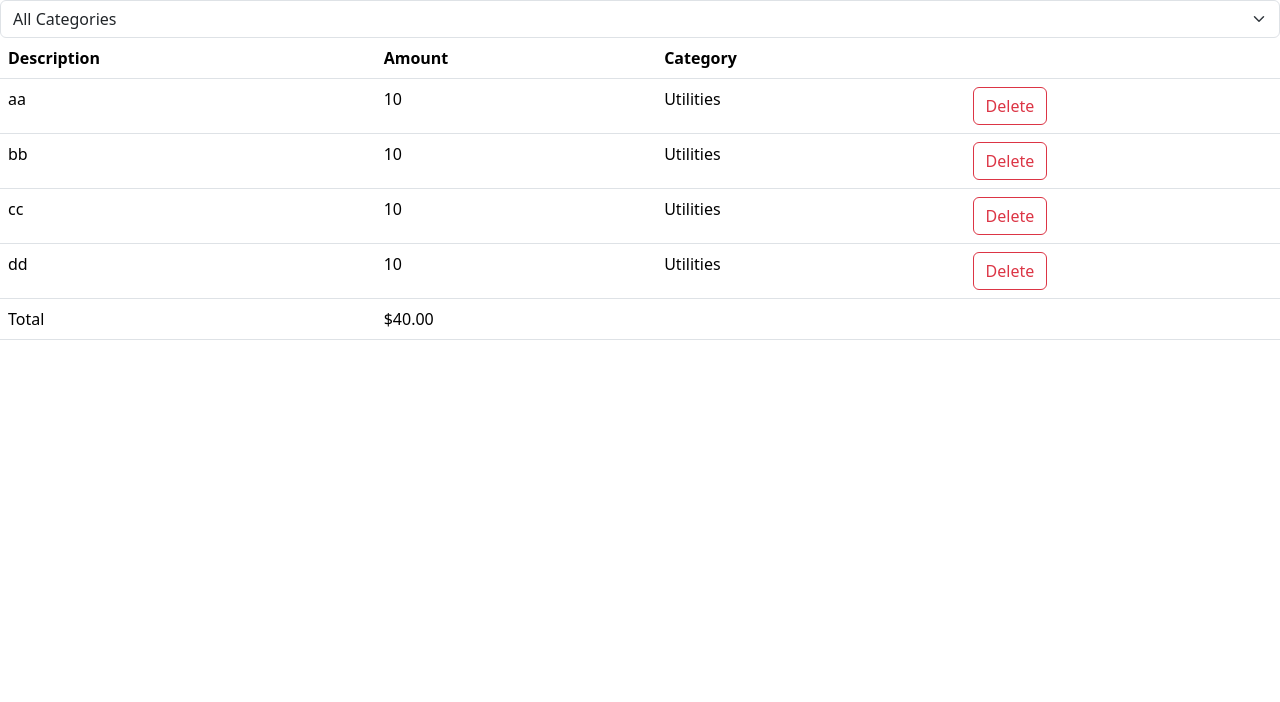
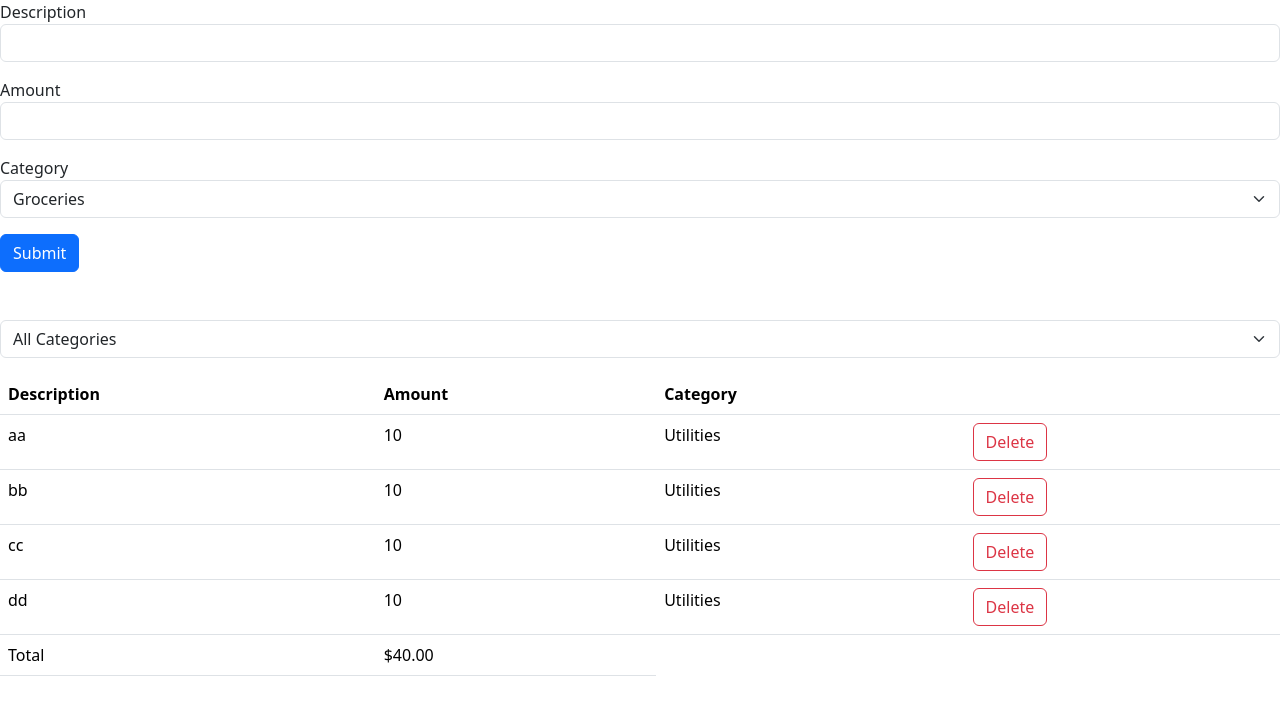
Before and after one commit to Abdullokh-dev/React-Project-Game, a React (Vite) app: page / in a window 1280 px wide. Shown: the top 702 px of the page. Built offline with nearby package versions, Linux system fonts and the light colour scheme.

Commit message:
Building Expense Form

```diff
--- a/src/App.tsx
+++ b/src/App.tsx
@@ -1,6 +1,9 @@
 import ExpenseList from "./expense-tracker/components/ExpenseList";
 import {useState} from "react";
 import ExpenseFilter from "./expense-tracker/components/ExpenseFilter";
+import ExpenseForm from "./expense-tracker/components/ExpenseForm";
+
+export const categories = ["Groceries", "Utilities", "Entertainment"]
 
 function App() {
     const [expenses, setExpenses] = useState([
@@ -19,7 +22,12 @@
 
     return (
         <>
-            <ExpenseFilter onSelectCategory={category => setSelectedCategory(category)} />
+            <div className="mb-5">
+                <ExpenseForm />
+            </div>
+            <div className="mb-3">
+                <ExpenseFilter onSelectCategory={category => setSelectedCategory(category)} />
+            </div>
             <ExpenseList expenses={visibleExpenses} onDelete={(id) => setExpenses(expenses.filter(e => e.id !== id))}/>
         </>
     )
--- a/src/expense-tracker/components/ExpenseFilter.tsx
+++ b/src/expense-tracker/components/ExpenseFilter.tsx
@@ -1,3 +1,5 @@
+import { categories } from "../../App";
+
 interface Props {
     onSelectCategory: (category: string) => void;
 }
@@ -6,9 +8,7 @@
     return(
         <select className="form-select" onChange={(event) => onSelectCategory(event.target.value)}>
             <option value={""}> All Categories </option>
-            <option value={"Groceries"}> Groceries </option>
-            <option value={"Utilities"}> Utilities </option>
-            <option value={"Entertainment"}> Entertainment </option>
+            {categories.map(category => <option key={category} value={category}> {category} </option>)}
         </select>
     )
 }
--- /dev/null
+++ b/src/expense-tracker/components/ExpenseForm.tsx
@@ -0,0 +1,28 @@
+import {categories} from "../../App";
+
+function ExpenseForm() {
+    return(
+        <form>
+            <div className="mb-3">
+                <lable htmlFor="description" className="form-label"> Description </lable>
+                <input id="description" type="text" className="form-control"/>
+            </div>
+
+            <div className="mb-3">
+                <lable htmlFor="amount" className="form-label"> Amount </lable>
+                <input id="amount" type="number" className="form-control"/>
+            </div>
+
+            <div className="mb-3">
+                <lable htmlFor="category" className="form-label"> Category </lable>
+                <select id="category" className={"form-select"}>
+                    {categories.map(category => <option key={category} value={category}> {category} </option>)}
+                </select>
+            </div>
+
+            <button className={'btn btn-primary'}>Submit</button>
+        </form>
+    )
+}
+
+export default ExpenseForm;
--- a/src/expense-tracker/components/ExpenseList.tsx
+++ b/src/expense-tracker/components/ExpenseList.tsx
@@ -39,8 +39,6 @@
             <tr>
                 <td>Total</td>
                 <td>${expenses.reduce((acc, expense) => expense.amount + acc, 0).toFixed(2)}</td>
-                <td></td>
-                <td></td>
             </tr>
             </tfoot>
         </table>
```
